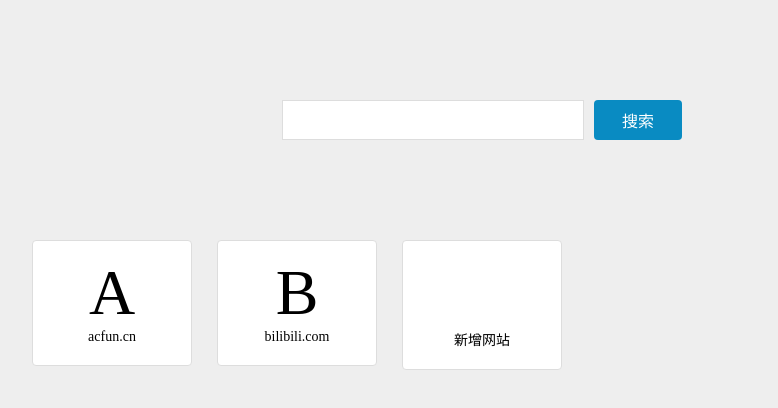
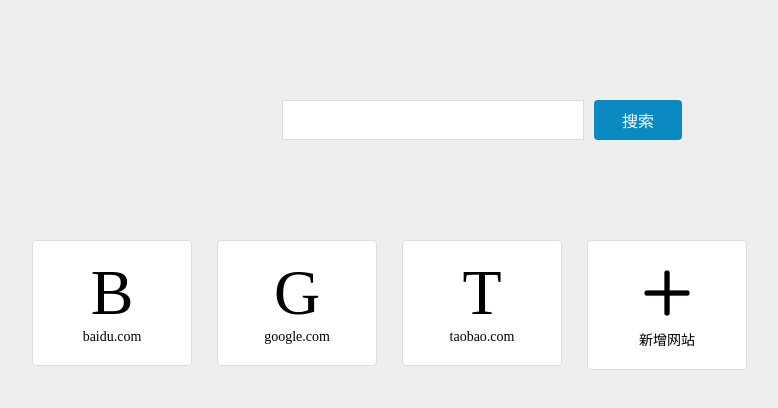
Before and after one commit to shangjingfan/nav-1, a website: page src/index.html in a window 1280 px wide. Shown: the whole page, without its empty margins (158-936 px from the left). Drawn offline with nearby package versions, Linux system fonts and the light colour scheme.

Commit message:
update something

```diff
--- a/src/index.html
+++ b/src/index.html
@@ -33,9 +33,10 @@
 			<li class="last">
 				<div class="addButton">
 					<div class="icon-wrapper">
-						<svg class="icon">
+						<!-- <svg class="icon">
 							<use xlink:href="#icon-jiahao"></use>
-						</svg>
+						</svg> -->
+						<img src="images/加号.png" alt="">
 					</div>
 					<div class="text">新增网站</div>
 				</div>
--- a/src/main.js
+++ b/src/main.js
@@ -7,12 +7,16 @@
 
 const hashMap = xObject || [ //xObject存在就读取，不存在就用后面的数组
   {
-    logo: 'A',
-    url: 'https://www.acfun.cn'
+    logo: 'B',
+    url: 'https://www.baidu.com'
   },
   {
-    logo: 'B',
-    url: 'https://www.bilibili.com'
+    logo: 'G',
+    url: 'https://google.com'
+  },
+  {
+    logo: 'T',
+    url: 'https://taobao.com'
   },
 ]
 const simplifyUrl = (url) => {
@@ -82,6 +86,6 @@
 
 const $input = $('.searchForm').find('input')
 $input.on('keypress', e => { //阻止冒泡，input里输入链接首字母可能跳转链接
-  console.log(e)
+  // console.log(e)
   e.stopPropagation()
 })
```
Also changed, not shown: README.md, dist/index.html, dist/加号.5cddf10e.png (added), src/images/加号.png (added), 4 other files.
